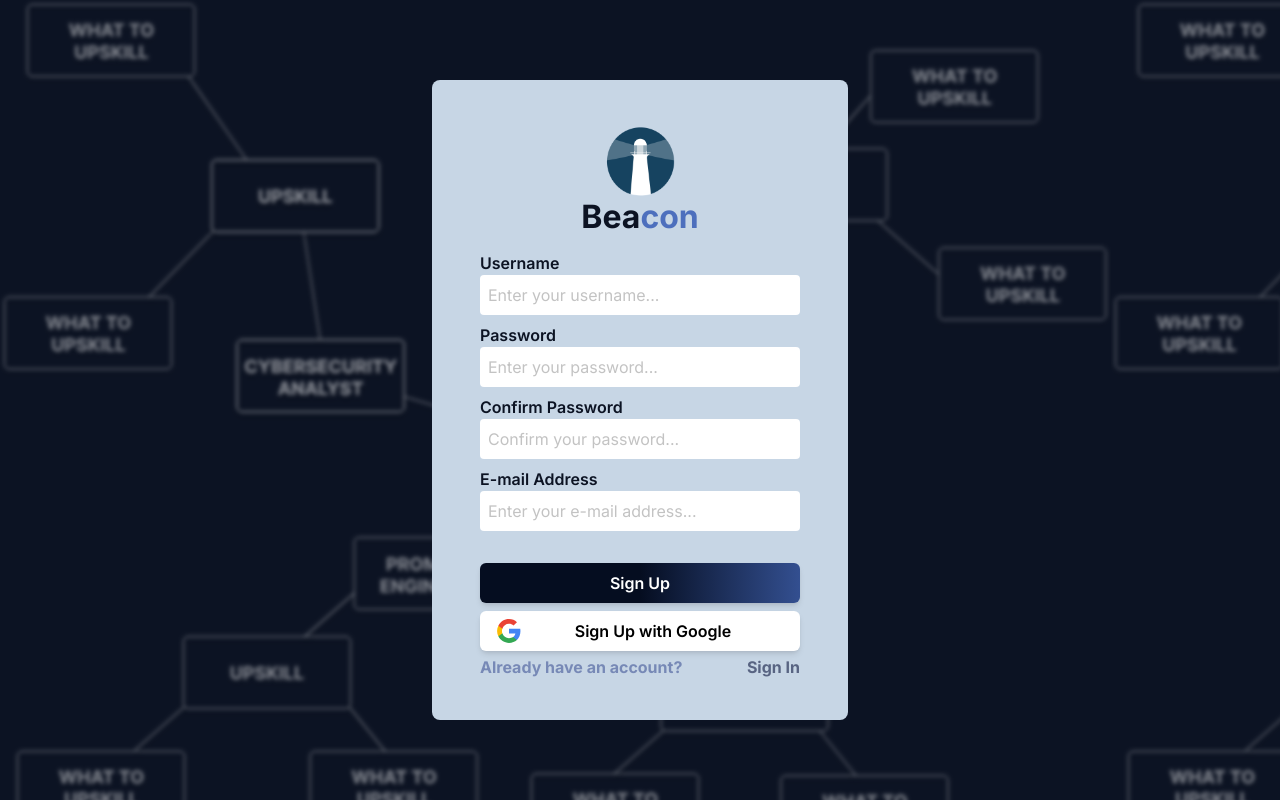
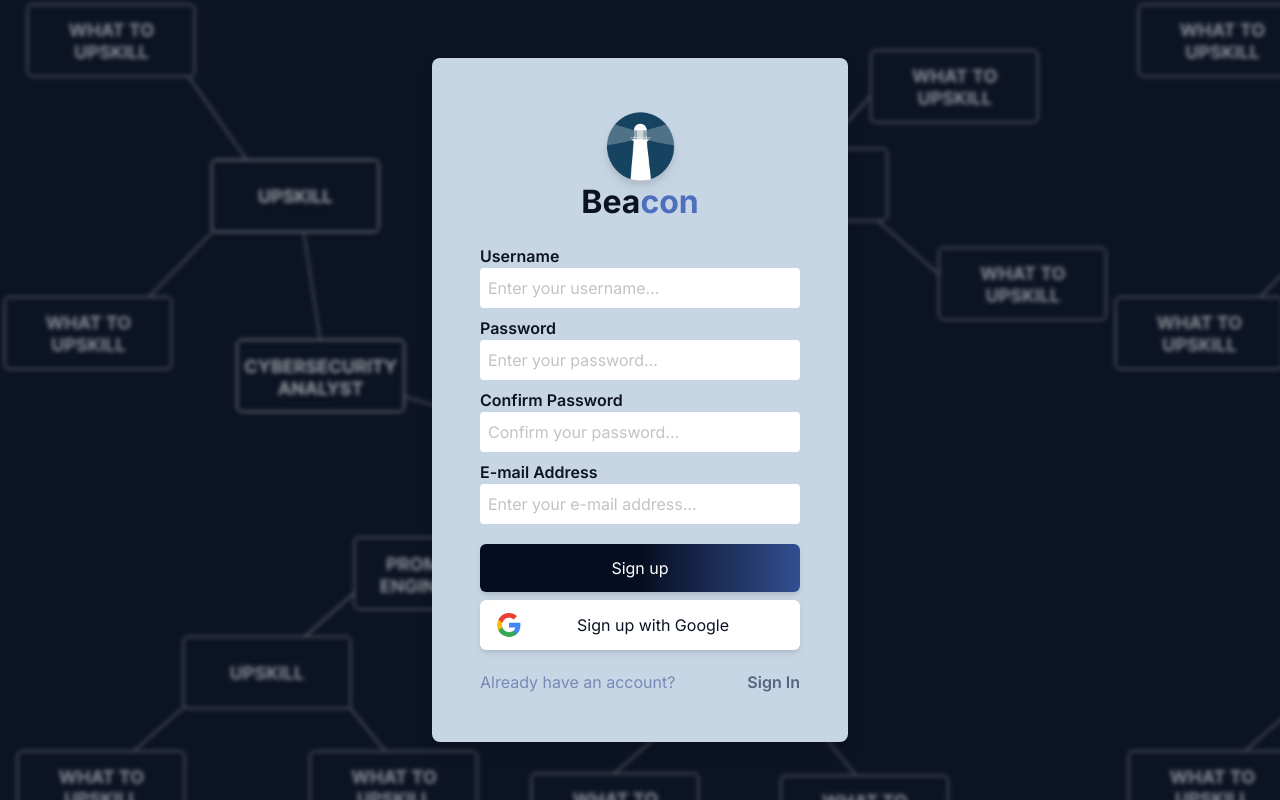
Before and after one commit to unravyl/beacon, a Next.js app: page /signup in a window 1280 px wide. Built offline with nearby package versions, Linux system fonts and the light colour scheme; no server answers.

Commit message:
few adjustments

```diff
--- a/app/login/page.tsx
+++ b/app/login/page.tsx
@@ -5,12 +5,12 @@ function page() {
   return (
     <section>
       <div className="flex flex-col items-center justify-center h-screen mx-auto">
-        <div className="flex flex-col items-center justify-center w-[26rem] h-3/4 bg-[#C7D6E5] rounded-lg px-12">
-          <header className="flex flex-col items-center justify-center w-full">
+        <div className="flex flex-col items-center justify-center w-[26rem] bg-[#C7D6E5] rounded-lg p-12 drop-shadow-lg">
+          <header className="flex flex-col items-center justify-center w-full mb-6">
             <Image
               src="/generics/logo.png"
               alt="beacon logo"
-              className="w-[80px] h-[80px]"
+              className="w-[80px] h-[80px] drop-shadow-lg"
               width={80}
               height={80}
             />
@@ -20,7 +20,7 @@ function page() {
               </h1>
             </div>
           </header>
-          <main className="w-full mt-4">
+          <main className="w-full">
             <h3 className="text-[16px] font-semibold">Username</h3>
             <input
               className="w-full h-10 p-2 pe-10 rounded placeholder-[#C3C3C3]"
@@ -33,10 +33,11 @@ function page() {
               placeholder="Enter your password..."
             ></input>
 
-            <button className="bg-gradient-to-r from-accent via-accent to-secondary text-white font-semibold px-4 rounded-md shadow-md mt-8 mb-1 px-6 h-10 w-full transition duration-500 ease-in-out hover:from-secondary hover:to-accent">
+            <div className="flex flex-col gap-2 my-5 items-center">
+              <button className="w-full text-center bg-gradient-to-r from-accent via-accent to-secondary text-white py-2 px-4 rounded-md shadow-md px-4 py-3 hover:brightness-150">
                 Sign In
               </button>
-            <button className="flex items-center justify-between bg-white text-black rounded-md shadow-md font-semibold px-4 my-1 h-10 w-full hover:bg-secondary hover:text-white">
+              <button className="w-full bg-white rounded-md shadow-md px-4 py-3 flex justify-between items-center hover:bg-opacity-50">
                 <Image
                   src="/generics/google-logo.svg"
                   alt="beacon logo"
@@ -46,15 +47,16 @@ function page() {
                 />
                 <span className="w-full align-center">Sign In with Google</span>
               </button>
+            </div>
 
-            <span className="flex flex-row justify-between">
-              <h3 className="text-[16px] font-bold text-[#7789B6]">
+            <div className="flex flex-row justify-between">
+              <h3 className="text-[16px] text-[#7789B6]">
                 Don't have an account?
               </h3>
-              <h3 className="text-[16px] font-bold text-[#586482] hover:text-accent">
+              <h3 className="text-[16px] font-semibold text-[#586482] hover:text-accent">
                 <a href="\signup">Sign Up</a>
               </h3>
-            </span>
+            </div>
           </main>
         </div>
       </div>
--- a/app/signup/page.tsx
+++ b/app/signup/page.tsx
@@ -5,12 +5,12 @@ function page() {
   return (
     <section>
       <div className="flex flex-col items-center justify-center h-screen mx-auto">
-        <div className="flex flex-col items-center justify-center w-[26rem] h-[40rem] bg-[#C7D6E5] rounded-lg px-12">
-          <header className="flex flex-col items-center justify-center w-full">
+        <div className="flex flex-col items-center justify-center w-[26rem] bg-[#C7D6E5] rounded-lg p-12 drop-shadow-lg">
+          <header className="flex flex-col items-center justify-center w-full mb-6">
             <Image
               src="/generics/logo.png"
               alt="beacon logo"
-              className="w-[80px] h-[80px]"
+              className="w-[80px] h-[80px] drop-shadow-lg"
               width={80}
               height={80}
             />
@@ -20,7 +20,7 @@ function page() {
               </h1>
             </div>
           </header>
-          <main className="w-full mt-4">
+          <main className="w-full">
             <h3 className="text-[16px] font-semibold">Username</h3>
             <input
               className="w-full h-10 p-2 pe-10 rounded placeholder-[#C3C3C3]"
@@ -44,10 +44,11 @@ function page() {
               placeholder="Enter your e-mail address..."
             ></input>
 
-            <button className="bg-gradient-to-r from-accent via-accent to-secondary text-white font-semibold px-4 rounded-md shadow-md mt-8 mb-1 px-6 h-10 w-full hover:from-secondary hover:to-accent">
-              Sign Up
+            <div className="flex flex-col gap-2 my-5 items-center">
+              <button className="w-full text-center bg-gradient-to-r from-accent via-accent to-secondary text-white py-2 px-4 rounded-md shadow-md px-4 py-3 hover:brightness-150">
+                Sign up
               </button>
-            <button className="flex items-center justify-between bg-white text-black rounded-md shadow-md font-semibold px-4 my-1 h-10 w-full hover:bg-secondary hover:text-white">
+              <button className="w-full bg-white rounded-md shadow-md px-4 py-3 flex justify-between items-center hover:bg-opacity-50">
                 <Image
                   src="/generics/google-logo.svg"
                   alt="beacon logo"
@@ -55,14 +56,15 @@ function page() {
                   width={20}
                   height={20}
                 />
-              <span className="w-full align-center">Sign Up with Google</span>
+                <span className="w-full align-center">Sign up with Google</span>
               </button>
+            </div>
 
             <span className="flex flex-row justify-between">
-              <h3 className="text-[16px] font-bold text-[#7789B6]">
+              <h3 className="text-[16px] text-[#7789B6]">
                 Already have an account?
               </h3>
-              <h3 className="text-[16px] font-bold text-[#586482] hover:text-[#383E4C]">
+              <h3 className="text-[16px] font-semibold text-[#586482] hover:text-[#383E4C]">
                 <a href="\login">Sign In</a>
               </h3>
             </span>
--- a/components/setup/FormQuestions.tsx
+++ b/components/setup/FormQuestions.tsx
@@ -33,7 +33,7 @@ function FormQuestions(props) {
       <h3 className="text-[30px] font-bold leading-none">
         {formItems[questionNumber].question}
       </h3>
-      <p className="opacity-80 text-[12px] font-light mb-1">
+      <p className="opacity-80 text-[12px] font-light mb-4">
         {formItems[questionNumber].description}
       </p>
 
```
Lines whose indentation alone changed are shown as unchanged.
